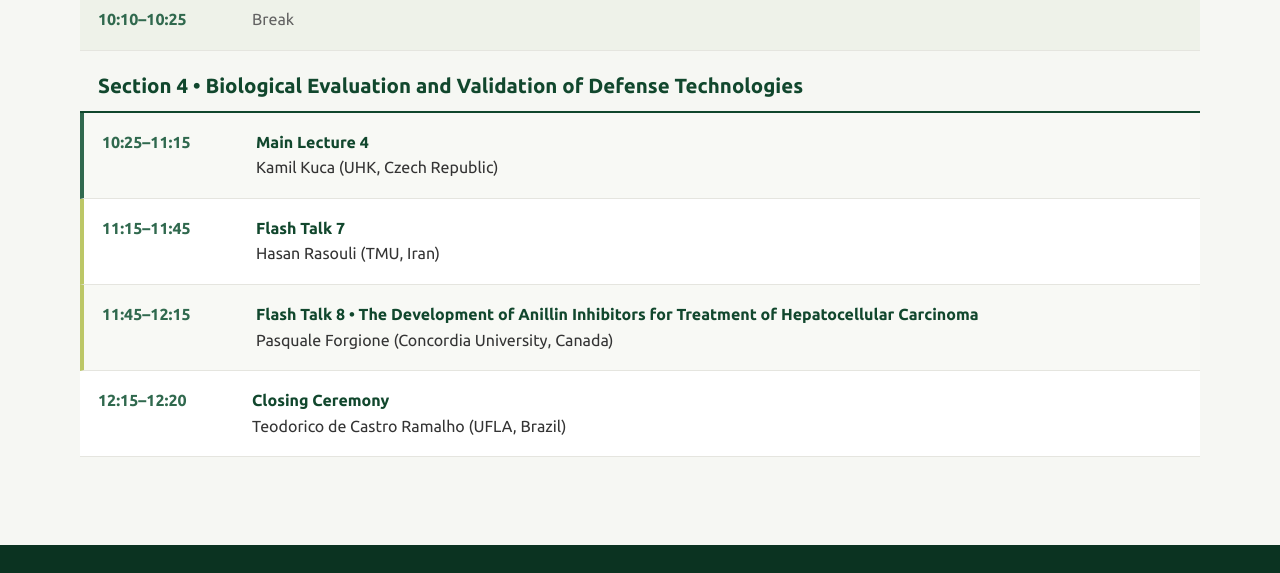
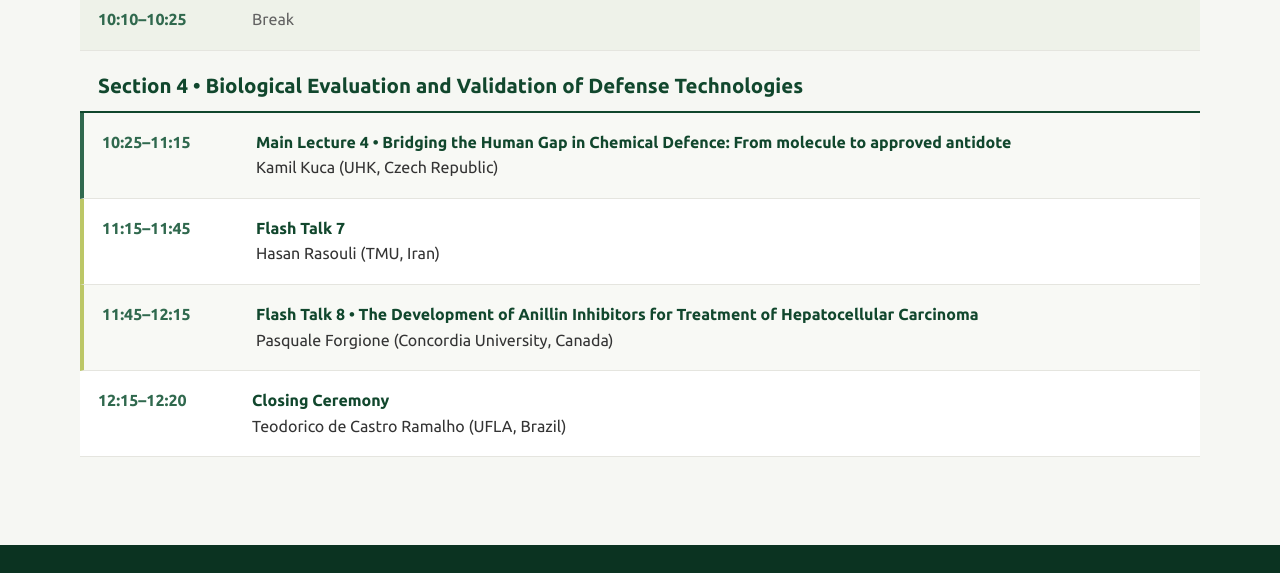
Before and after one commit to INCT-defesa/workshopDQB_2026, a plain HTML site: page programacao.html in a window 1280 px wide. Shown: the part 1960-2533 px from the top of the page. Drawn offline with Linux system fonts and the light colour scheme.

Commit message:
Update programacao.html

```diff
--- a/programacao.html
+++ b/programacao.html
@@ -325,7 +325,7 @@ Emilio Carlos de Lucca Junior
   <div class="schedule-time">10:25–11:15</div>
 
   <div>
-    <strong>Main Lecture 4</strong><br>
+    <strong>Main Lecture 4 • Bridging the Human Gap in Chemical Defence: From molecule to approved antidote</strong><br>
     Kamil Kuca (UHK, Czech Republic)
   </div>
 </div>
```
